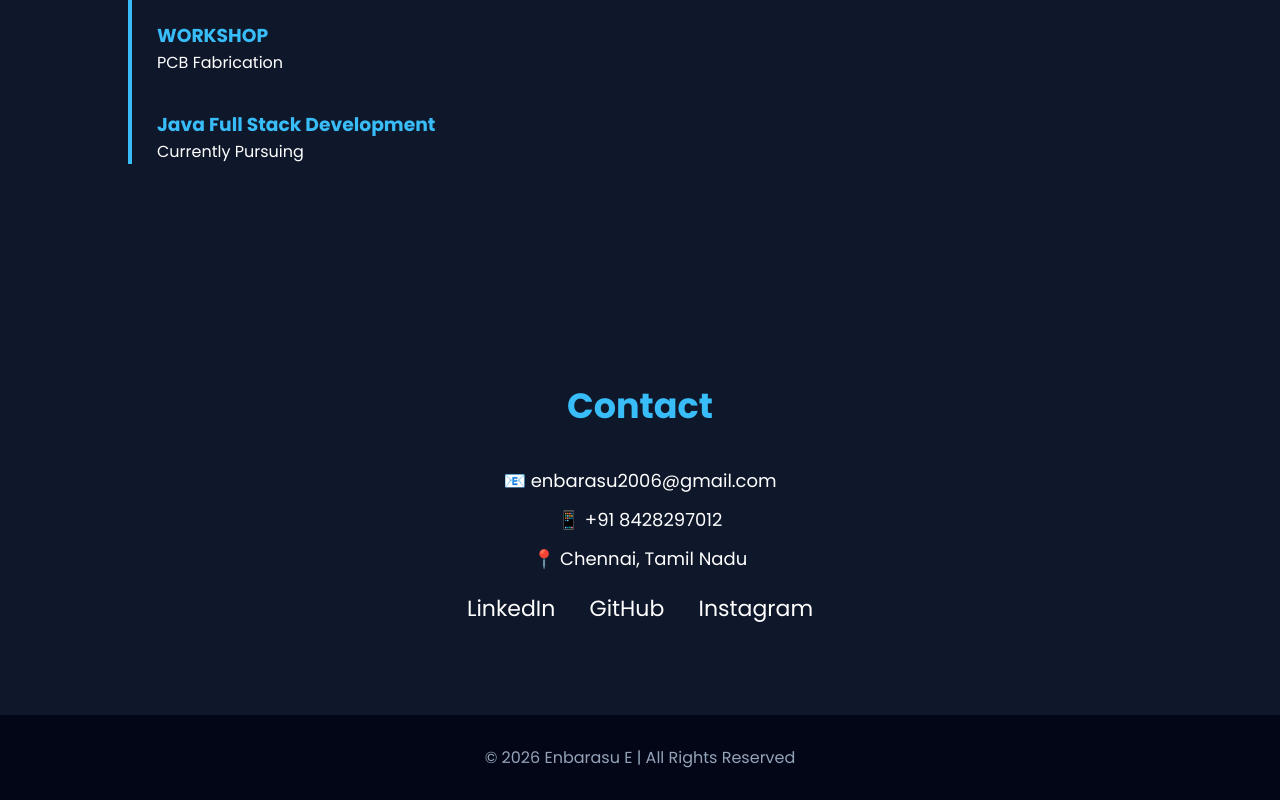
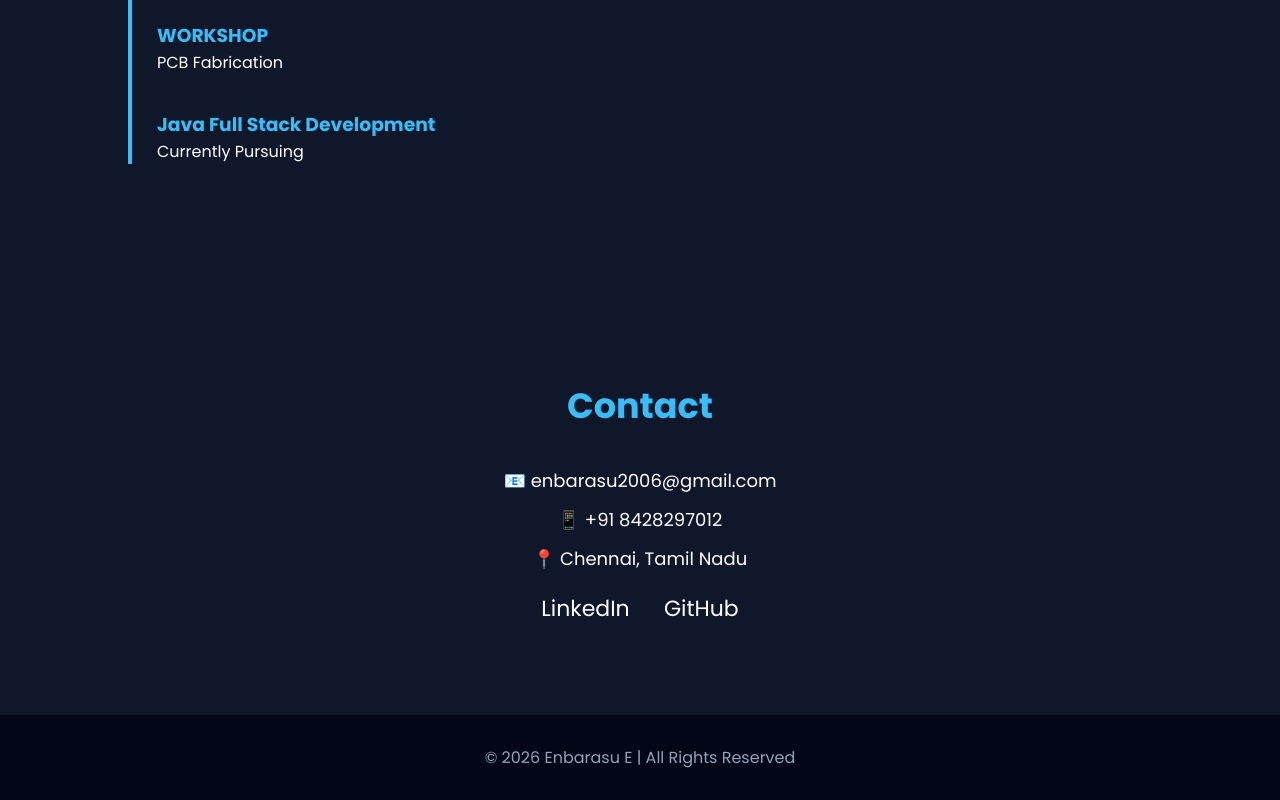
Before and after one commit to enbarasu2905/portfolio, a plain HTML site: page index.html in a window 1280 px wide. Shown: the part 3215-4015 px from the top of the page. Drawn offline with Linux system fonts and the light colour scheme.

```diff
--- a/index.html
+++ b/index.html
@@ -463,8 +463,6 @@
 
 <a href="https://github.com/enbarasu2905">GitHub</a>
 
-<a href="https://www.instagram.com/_.crxzee_boii._?igsh=MTRoMjc0bjNucHd2Ng==">Instagram</a>
-
 </div>
 
 </div>
```
